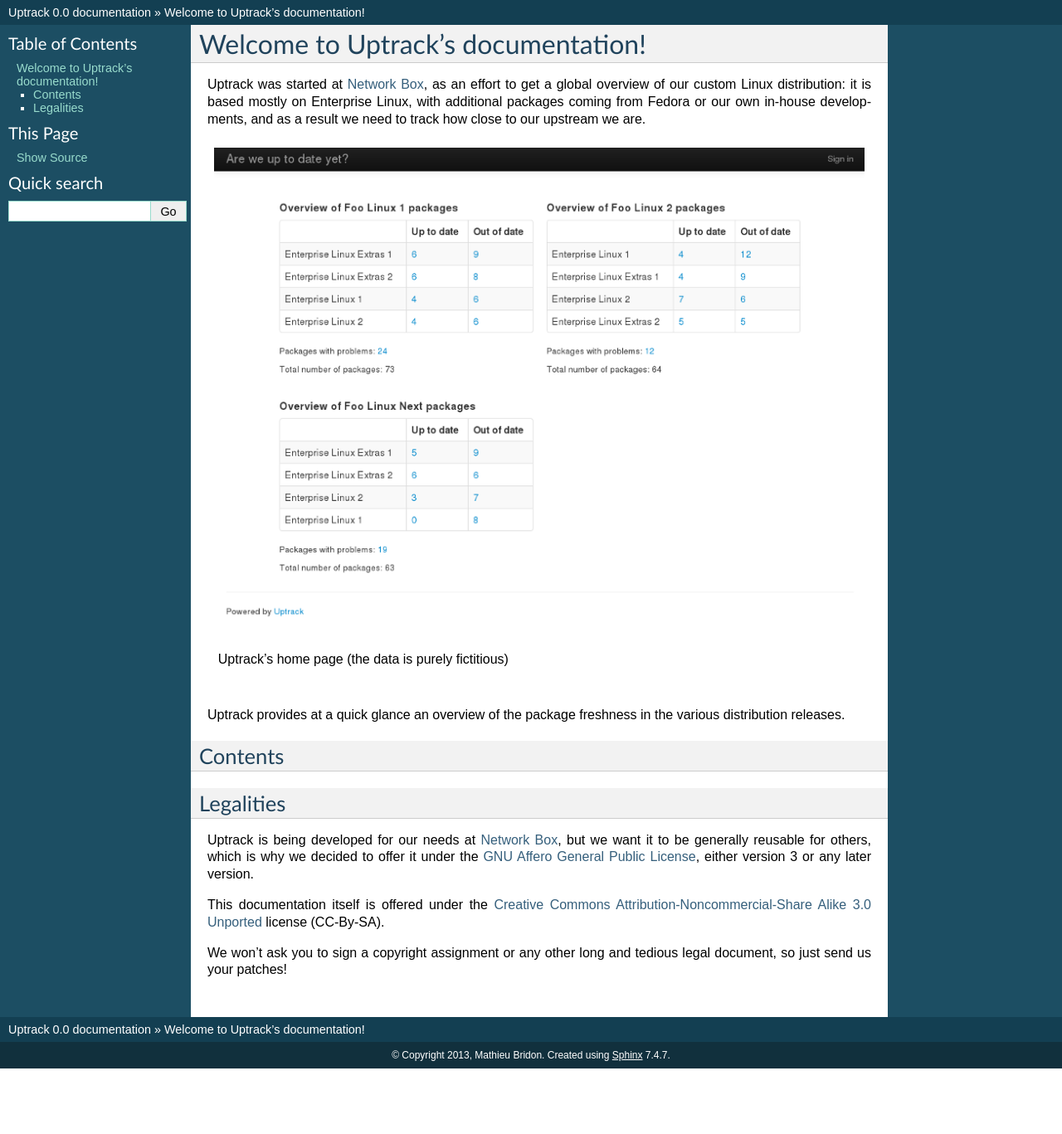
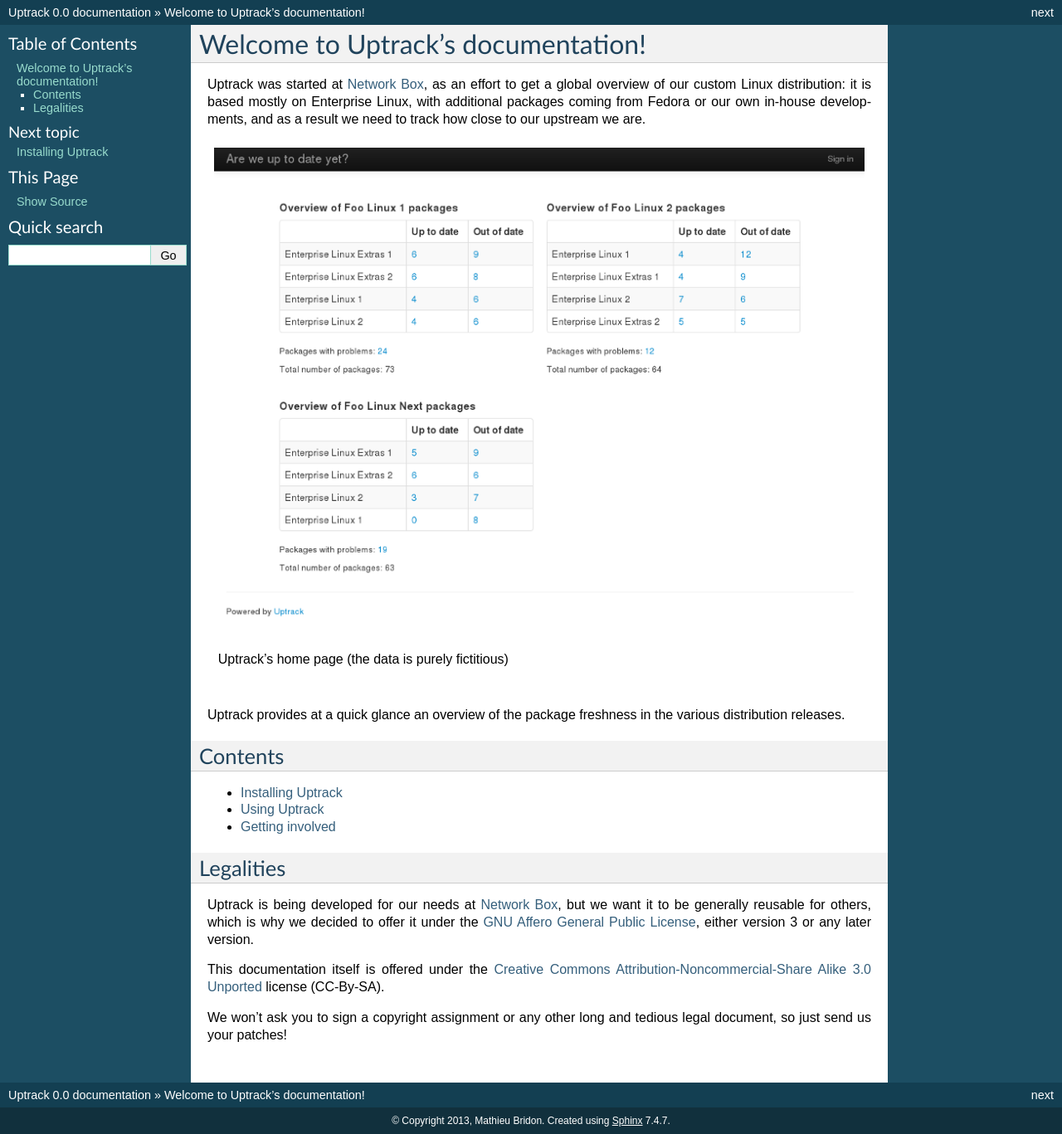
Before and after one commit to network-box/uptrack, a Sphinx documentation site: the page built from doc/source/index.rst, in a window 1280 px wide. Shown: the whole page at 83% size. Built offline with Sphinx 7.4.7, drawn with Linux system fonts in a browser that asks for light colours; before the commit the page ends 1288 px from its top, so only the background shows below that.

Commit message:
doc: Initial skeleton of the documentation

```diff
--- /dev/null
+++ b/doc/source/getinvolved.rst
@@ -0,0 +1,5 @@
+****************
+Getting involved
+****************
+
+.. todo:: Write this page
--- a/doc/source/index.rst
+++ b/doc/source/index.rst
@@ -21,6 +21,10 @@
 .. toctree::
    :maxdepth: 2
 
+   install
+   usage
+   getinvolved
+
 Legalities
 ==========
 
--- /dev/null
+++ b/doc/source/install.rst
@@ -0,0 +1,5 @@
+******************
+Installing Uptrack
+******************
+
+.. todo:: Write this page
--- /dev/null
+++ b/doc/source/usage.rst
@@ -0,0 +1,5 @@
+*************
+Using Uptrack
+*************
+
+.. todo:: Write this page
```
